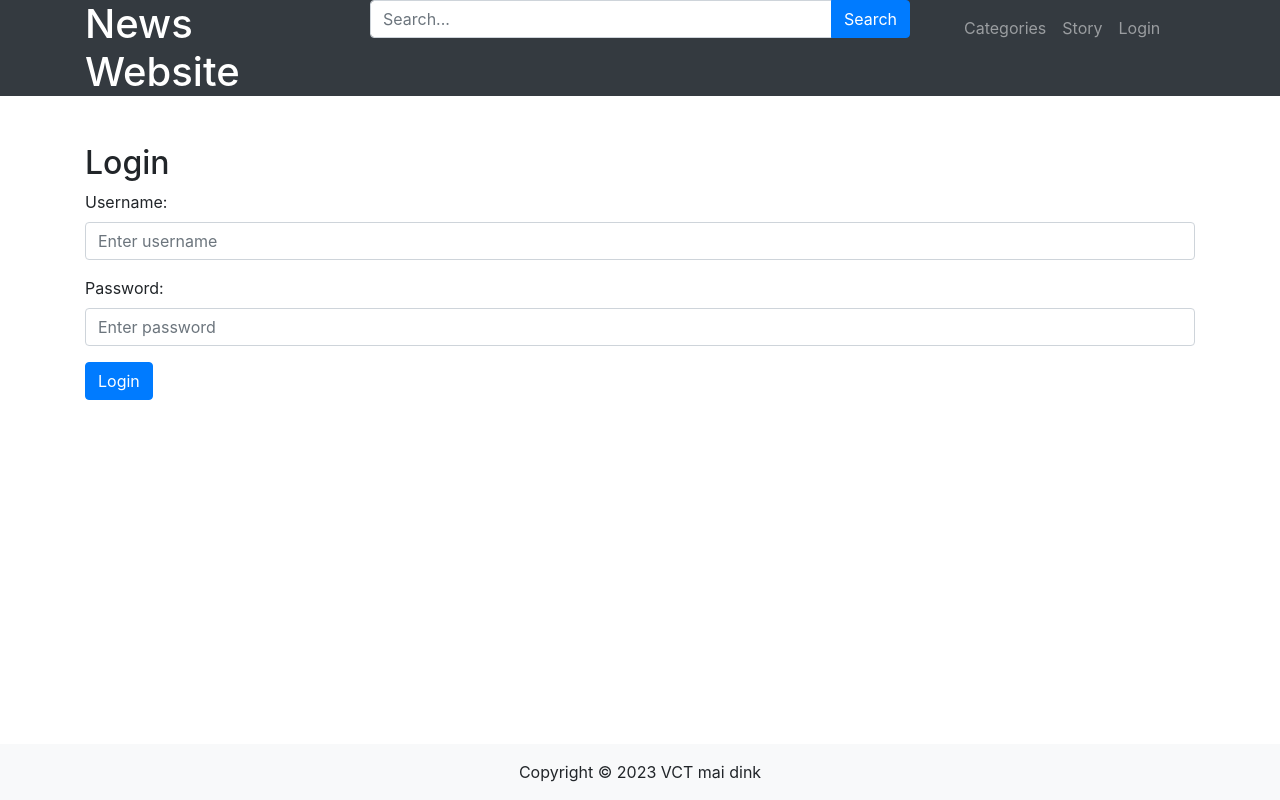
After one commit to vcth4nh/news-website, a PHP site: page /register.php in a window 1280 px wide. The commit adds this page. Run offline with PHP 8.4, Linux system fonts and the light colour scheme; some libraries are stand-ins or nearby versions.

Commit message:
update many files

```diff
--- /dev/null
+++ b/api/logout.php
@@ -0,0 +1,4 @@
+<?php
+session_start();
+session_destroy();
+header("Location: /login.php");
--- /dev/null
+++ b/api/register.php
@@ -0,0 +1 @@
+<?php
--- /dev/null
+++ b/register.php
@@ -0,0 +1,22 @@
+<?php
+session_start();
+include 'util.php';
+?>
+
+<?php include 'template/begin.php' ?>
+<?php include 'template/header.php' ?>
+    <div class="container mt-5">
+        <h2>Login</h2>
+        <form action="/api/register.php" method="post">
+            <div class="form-group">
+                <label for="username">Username:</label>
+                <input type="text" class="form-control" id="username" name="email" placeholder="Enter username">
+            </div>
+            <div class="form-group">
+                <label for="password">Password:</label>
+                <input type="password" class="form-control" id="password" name="password" placeholder="Enter password">
+            </div>
+            <button type="submit" class="btn btn-primary">Login</button>
+        </form>
+    </div>
+<?php include 'template/end.php' ?>
--- /dev/null
+++ b/template/begin.php
@@ -0,0 +1,15 @@
+<?php
+$title = "News Website";
+$path = $_SERVER['REQUEST_URI'];
+if ($path !== '/') {
+    $title .= ' - ' . ucfirst(substr($path, 1, -4));
+}
+?>
+<!DOCTYPE html>
+<html lang="en">
+<head>
+    <meta charset="UTF-8">
+    <title><?= $title ?></title>
+    <link rel="stylesheet" href="https://maxcdn.bootstrapcdn.com/bootstrap/4.5.2/css/bootstrap.min.css">
+</head>
+<body>
--- /dev/null
+++ b/template/end.php
@@ -0,0 +1,14 @@
+<footer class="bg-light py-3 fixed-bottom">
+    <div class="container">
+        <div class="row">
+            <div class="col-sm-12">
+                <p class="text-center mb-0">Copyright &copy; 2023 VCT mai dink</p>
+            </div>
+        </div>
+    </div>
+</footer>
+<script src="https://ajax.googleapis.com/ajax/libs/jquery/3.5.1/jquery.min.js"></script>
+<script src="https://cdnjs.cloudflare.com/ajax/libs/popper.js/1.16.0/umd/popper.min.js"></script>
+<script src="https://maxcdn.bootstrapcdn.com/bootstrap/4.5.2/js/bootstrap.min.js"></script>
+</body>
+</html>
--- /dev/null
+++ b/template/header.php
@@ -0,0 +1,55 @@
+<header class="bg-dark text-white">
+    <div class="container">
+        <div class="row">
+            <div class="col-sm-3">
+                <a class="mb-0 h1 text-white text-decoration-none" href="/">News Website</a>
+            </div>
+            <div class="col-sm-6">
+                <form action="/" method="GET">
+                    <div class="input-group">
+                        <input type="text" name="search" class="form-control" placeholder="Search...">
+                        <div class="input-group-append">
+                            <button class="btn btn-primary" type="submit">Search</button>
+                        </div>
+                    </div>
+                </form>
+            </div>
+            <div class="col-sm-3">
+                <nav class="navbar navbar-expand-sm navbar-dark">
+                    <button class="navbar-toggler" type="button" data-toggle="collapse" data-target="#navbarNav"
+                            aria-controls="navbarNav" aria-expanded="false" aria-label="Toggle navigation">
+                        <span class="navbar-toggler-icon"></span>
+                    </button>
+                    <div class="collapse navbar-collapse" id="navbarNav">
+                        <ul class="navbar-nav">
+                            <li class="nav-item">
+                                <a class="nav-link" href="#">Categories</a>
+                            </li>
+                            <li class="nav-item">
+                                <a class="nav-link" href="#">Story</a>
+                            </li>
+                            <?php if ($_SERVER['REQUEST_URI'] != '/login.php'): ?>
+                                <?php if (isset($_SESSION['cred'])): ?>
+                                    <li class="nav-item">
+                                        <a class="nav-link" href="/author.php">Author</a>
+                                    </li>
+                                    <li class="nav-item">
+                                        <a class="nav-link" href="/api/logout.php">Logout</a>
+                                    </li>
+                                <?php else: ?>
+                                    <li class="nav-item">
+                                        <a class="nav-link" href="/login.php">Login</a>
+                                    </li>
+                                <?php endif; ?>
+                            <?php else: ?>
+                                <li class="nav-item">
+                                    <a class="nav-link" href="/register.php">Register</a>
+                                </li>
+                            <?php endif; ?>
+                        </ul>
+                    </div>
+                </nav>
+            </div>
+        </div>
+    </div>
+</header>
--- a/util.php
+++ b/util.php
@@ -22,10 +22,8 @@ class DB
     function checkDbConnection($conn): bool
     {
         if ($conn) {
-            echo "Opened database successfully\n";
             return true;
         } else {
-            echo "Error : Unable to open database\n";
             return false;
         }
     }
@@ -47,19 +45,61 @@ class DB
         return $result;
     }
 
+    function select($selectQuery)
+    {
+        $result = $this->executeQuery($selectQuery);
+        $rows = pg_fetch_all($result);
+        return $rows;
+    }
+
+    function getAllNews()
+    {
+        return $this->select("SELECT * FROM news ORDER BY date DESC");
+    }
+
     function searchByTitle($title)
     {
-        return $this->executeQuery("SELECT * FROM news WHERE title LIKE '%$title%' ORDER BY date DESC");
+        return $this->select("SELECT * FROM news WHERE title LIKE '%$title%' ORDER BY date DESC");
     }
 
     function searchByContent($content)
     {
-        return $this->executeQuery("SELECT * FROM news WHERE content LIKE '%$content%' ORDER BY date DESC");
+        return $this->select("SELECT * FROM news WHERE content LIKE '%$content%' ORDER BY date DESC");
     }
 
     function searchByTitleOrContent($search_words)
     {
-        return $this->executeQuery("SELECT * FROM news WHERE title LIKE '%$search_words%' OR content LIKE '%$search_words%' ORDER BY date DESC");
+        return $this->select("SELECT * FROM news WHERE title LIKE '%$search_words%' OR content LIKE '%$search_words%' ORDER BY date DESC");
+    }
+
+    function searchByDate($dateFrom, $dateTo)
+    {
+        return $this->select("SELECT * FROM news WHERE date BETWEEN '$dateFrom' AND '$dateTo' ORDER BY date DESC");
+    }
+
+    function listAllKeyword()
+    {
+        return $this->select("SELECT * FROM keyword");
+    }
+
+    function searchByKeyword($keyword)
+    {
+        return $this->select("SELECT * FROM keyword WHERE keywords ='$keyword' ORDER BY date DESC");
+    }
+
+    function listAllStory()
+    {
+        return $this->select("SELECT * FROM story");
+    }
+
+    function searchByStory($story)
+    {
+        return $this->select("SELECT * FROM story WHERE story = '$story' ORDER BY date DESC");
+    }
+
+    function listCommentFromPost($postID)
+    {
+        return $this->select("SELECT * FROM comment WHERE post_id = '$postID'");
     }
 
     function __destruct()
```
Also changed, not shown: advanced-search.php (+21 -4 lines), api/login.php (+6 -6 lines), index.php (+11 -97 lines), login.php (+5 -21 lines), static/css/styleshit.css (renamed from static/styleshit.css).
